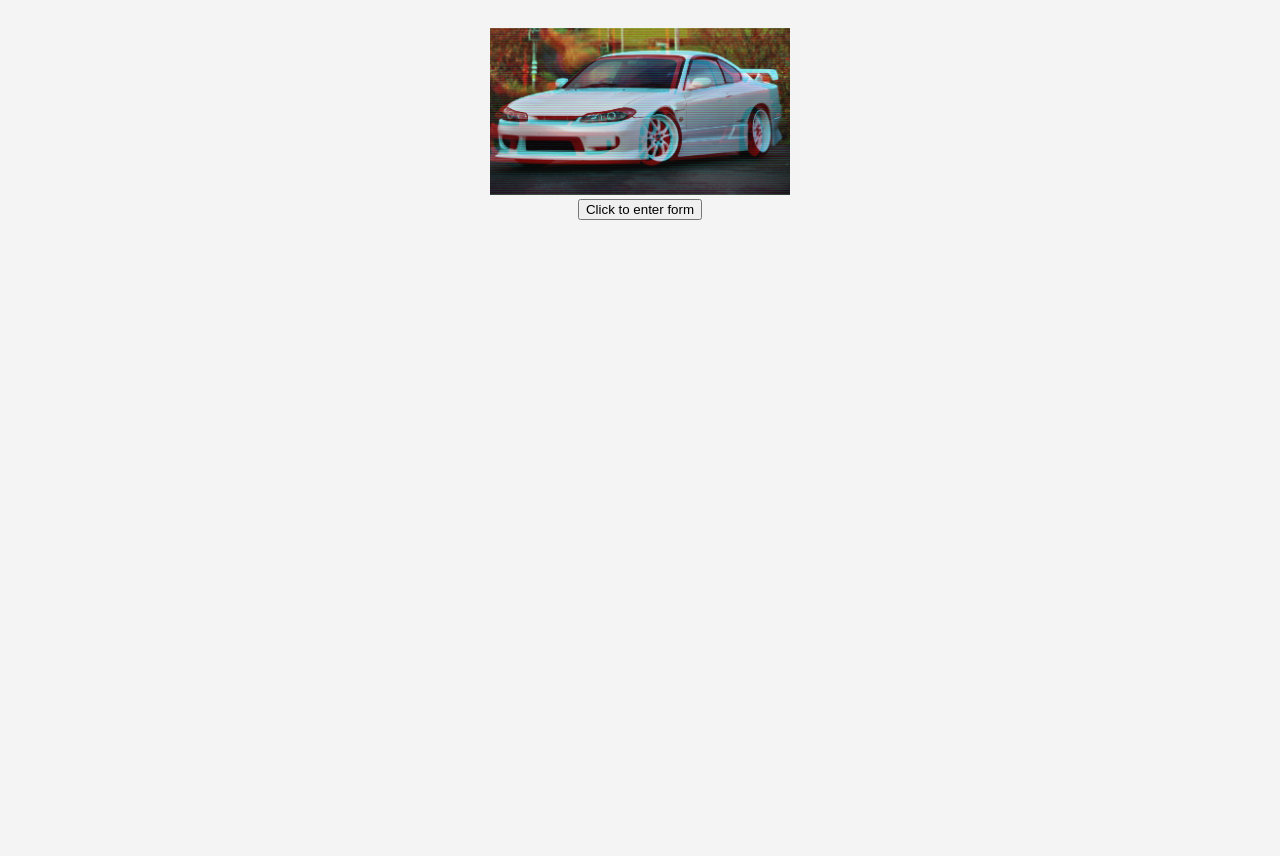
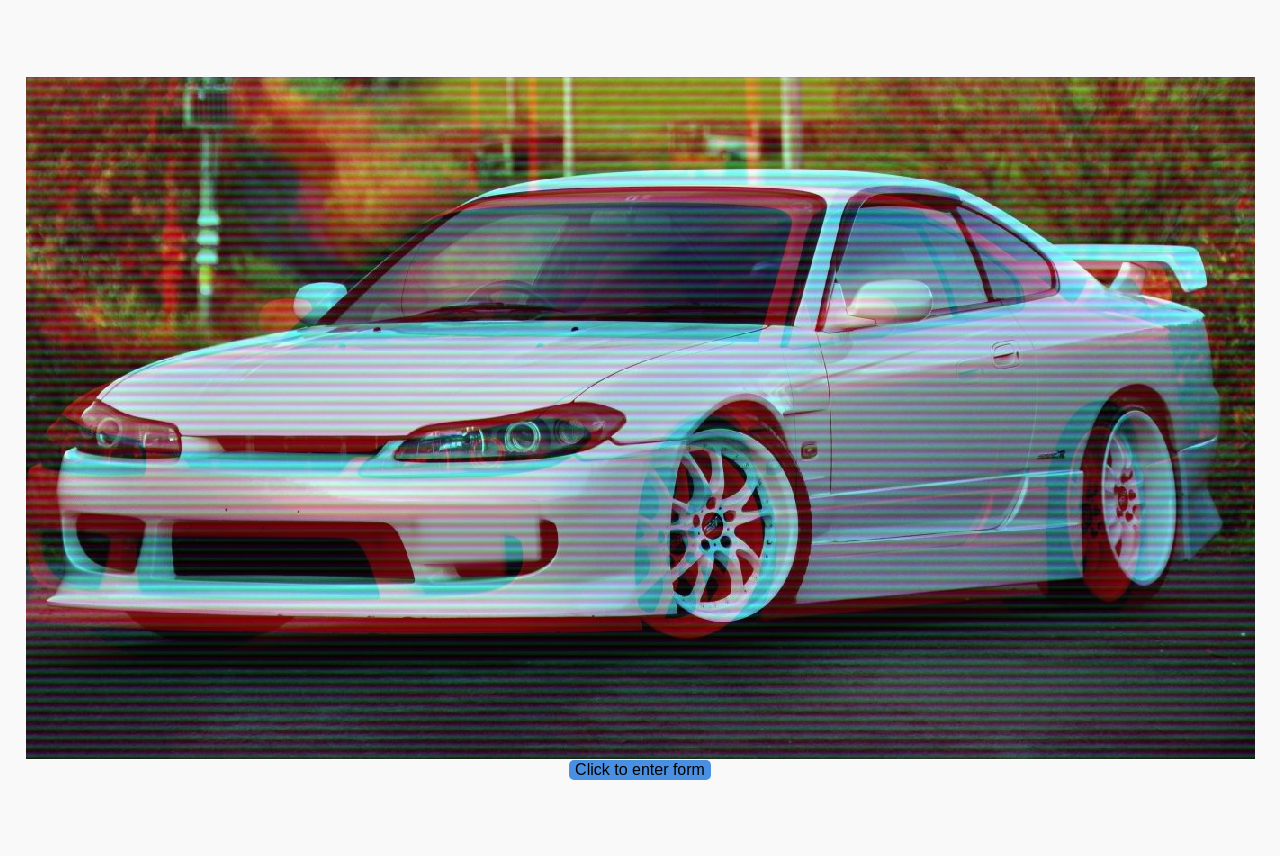
Before and after one commit to mykasero/django_firststeps, a Django app: page / in a window 1280 px wide. Before the commit the page ends 220 px from the top, so only its background shows below. Run offline with Django 5.2, Linux system fonts and the light colour scheme.

Commit message:
lesson 7

```diff
--- a/first_steps/first_steps/settings.py
+++ b/first_steps/first_steps/settings.py
@@ -121,7 +121,7 @@
 # MEDIA_URL = 'images/'
 
 STATICFILES_DIRS = (
-    os.path.join(BASE_DIR, "static"),
+    os.path.join(BASE_DIR, "firstapp\static"),
 )
 
 # Default primary key field type
--- a/first_steps/firstapp/static/styles/styles.css
+++ b/first_steps/firstapp/static/styles/styles.css
@@ -1,11 +1,43 @@
 body{
     font-family: Arial,Helvetica,sans-serif;
-    background-color: #f4f4f4;
+    background-color: #f9f9f9;
     color: #333;
     text-align: center;
     padding: 20px;
+    overflow: hidden;
 }
 
-img{
-    width: 300px;
+
+button{
+    background-color: #4a90e2;
+    color: #fff
+    padding: 10px 20px;
+    border: none;
+    border-radius: 5px;
+    cursor: pointer;
 }
+button:hover{
+    background-color: #357ab8;
+}
+
+/* Home Page */
+.centered_content{
+    height: 100vh;
+    display: flex;
+    flex-direction: column;
+    justify-content: center;
+    align-items: center;
+}
+.btn{
+    font-size: 16px;
+    outline: none;
+}
+.logo{
+    width: 25%;
+    max-width: 600px;
+    display: block;
+    margin: 0 auto 20px;
+
+}
+
+/* Form Styling */
--- a/first_steps/firstapp/templates/tours/home.html
+++ b/first_steps/firstapp/templates/tours/home.html
@@ -12,7 +12,7 @@
 </head>
 <body>
     <div class="centered_content">
-        <img src="{% static 'images/silvia.png' %}" alt = "image1" width = "25%" height="25%">
+        <img src="{% static 'images/silvia.png' %}" alt = "image1">
         <form action = "{% url 'contact_view' %}" method = "get">
             <button type="submit" class ="btn">Click to enter form</button>
         </form>
--- a/first_steps/firstapp/urls.py
+++ b/first_steps/firstapp/urls.py
@@ -6,5 +6,5 @@
 urlpatterns = [
     path('', views.home_view, name='homepage'),
     path('contact/', views.contact_view, name='contact_view'),
-    path('contact/', views.success_view, name='contact-success'),
+    path('contact/success', views.success_view, name='contact-success'),
 ]
```
Also changed, not shown: first_steps/firstapp/views.py (+4 -3 lines).
